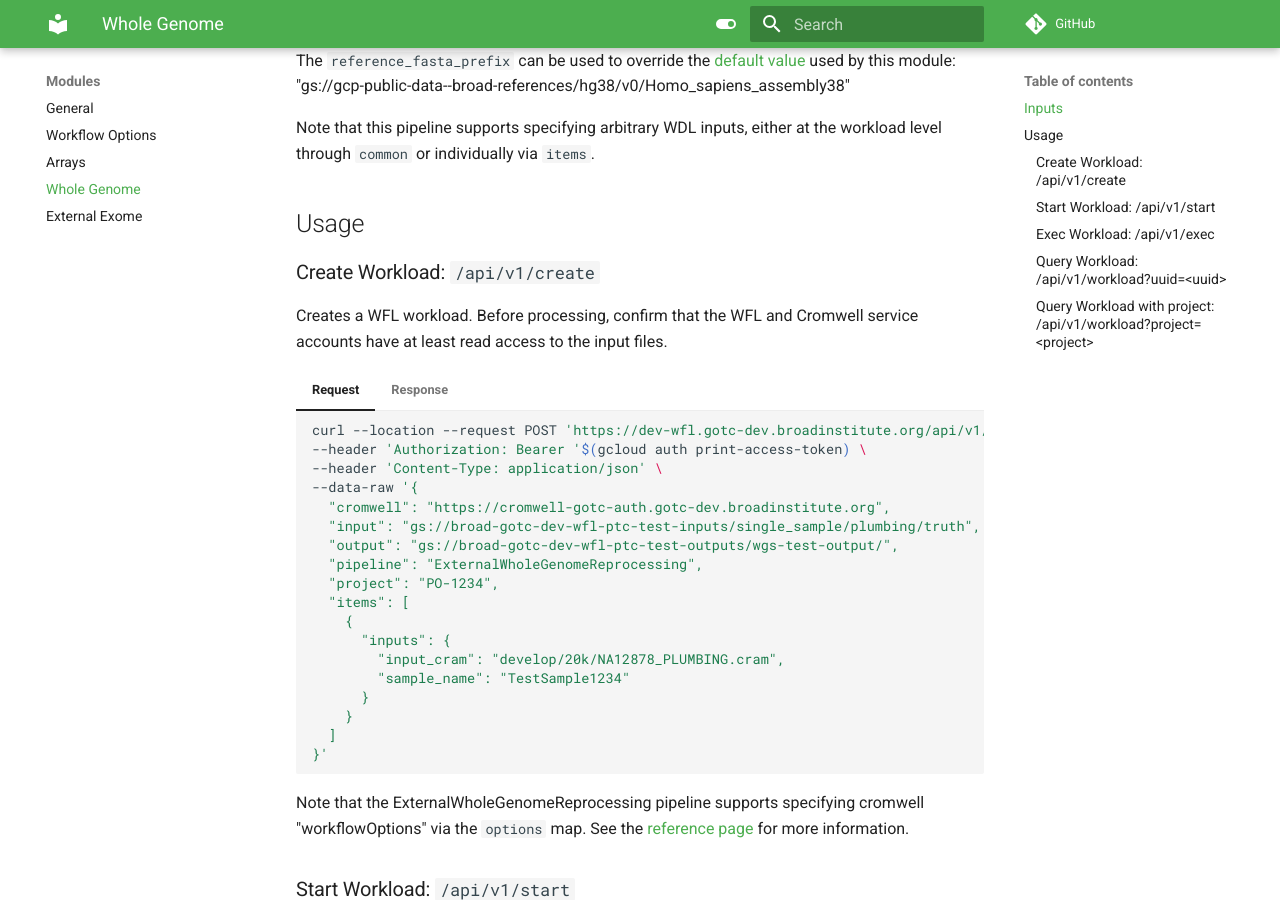
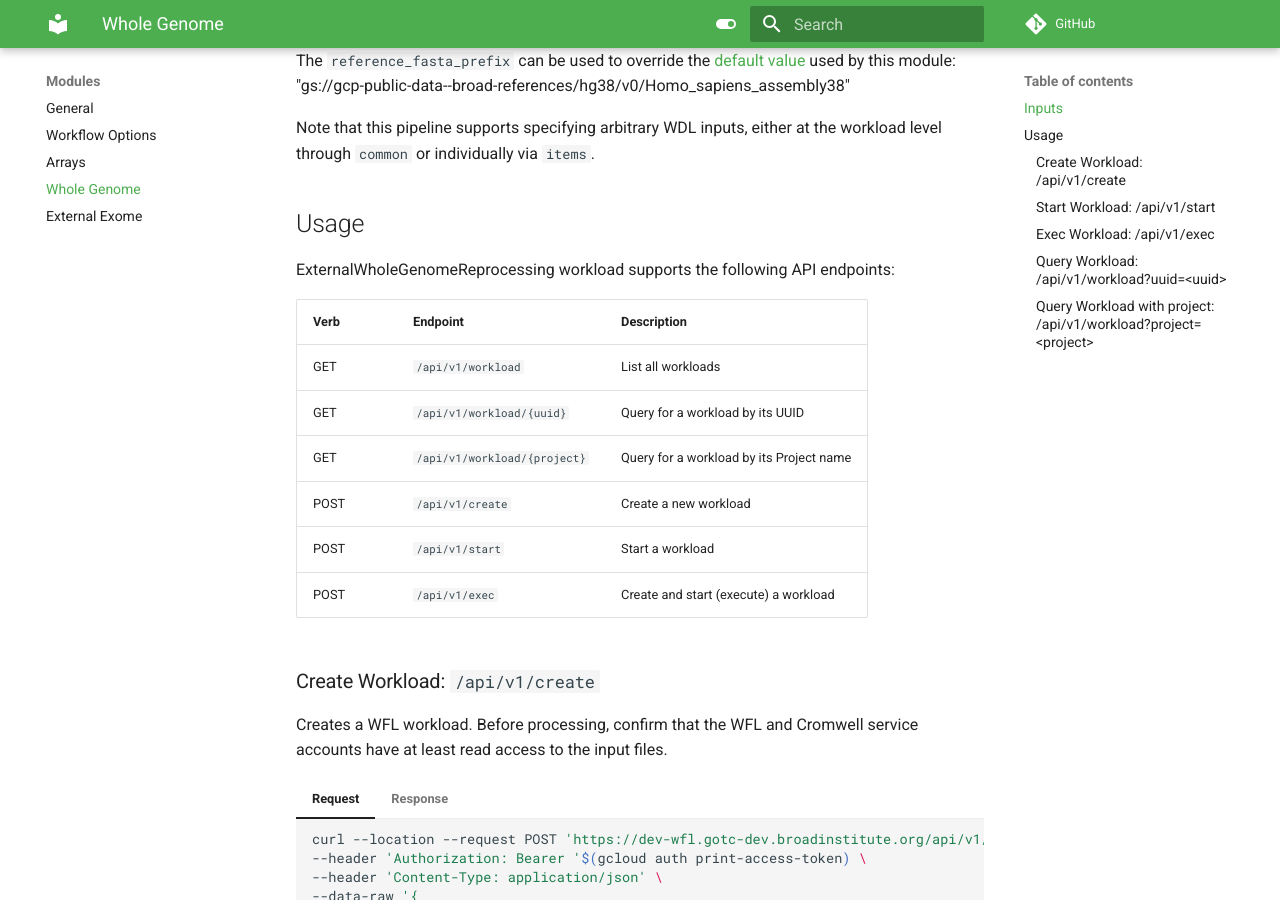
Before and after one commit to broadinstitute/wfl, an MkDocs documentation site: the page built from docs/md/modules-wgs.md, in a window 1280 px wide and 900 px high, scrolled down 1013 px. Built offline with MkDocs 1.6.1 and Material for MkDocs 9.7.7, drawn with Linux system fonts in a browser that asks for light colours; comment, search, counter and statistics services are not loaded.

Commit message:
Add endpoints table to docs

```diff
--- a/docs/md/modules-wgs.md
+++ b/docs/md/modules-wgs.md
@@ -61,6 +61,17 @@ Note that this pipeline supports specifying arbitrary WDL inputs, either
 at the workload level through `common` or individually via `items`.
 
 ## Usage
+
+ExternalWholeGenomeReprocessing workload supports the following API endpoints:
+
+| Verb | Endpoint                     | Description                                                    |
+|------|------------------------------|----------------------------------------------------------------|
+| GET  | `/api/v1/workload`           | List all workloads                                             |
+| GET  | `/api/v1/workload/{uuid}`    | Query for a workload by its UUID                               |
+| GET  | `/api/v1/workload/{project}` | Query for a workload by its Project name                       |
+| POST | `/api/v1/create`             | Create a new workload                                          |
+| POST | `/api/v1/start`              | Start a workload                                               |
+| POST | `/api/v1/exec`               | Create and start (execute) a workload                          |
 
 ### Create Workload: `/api/v1/create`
 Creates a WFL workload. Before processing, confirm that the WFL and Cromwell service accounts have
```
Also changed, not shown: docs/md/modules-arrays.md (+9 -7 lines), docs/md/modules-external-exome-reprocessing.md (+11 -0 lines).
